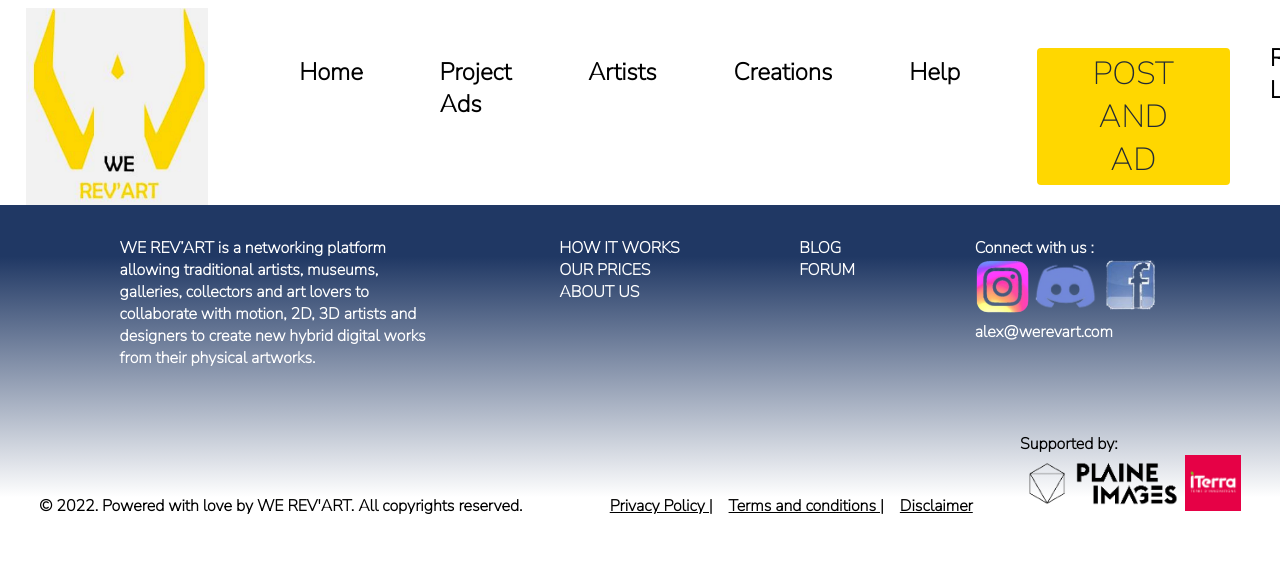
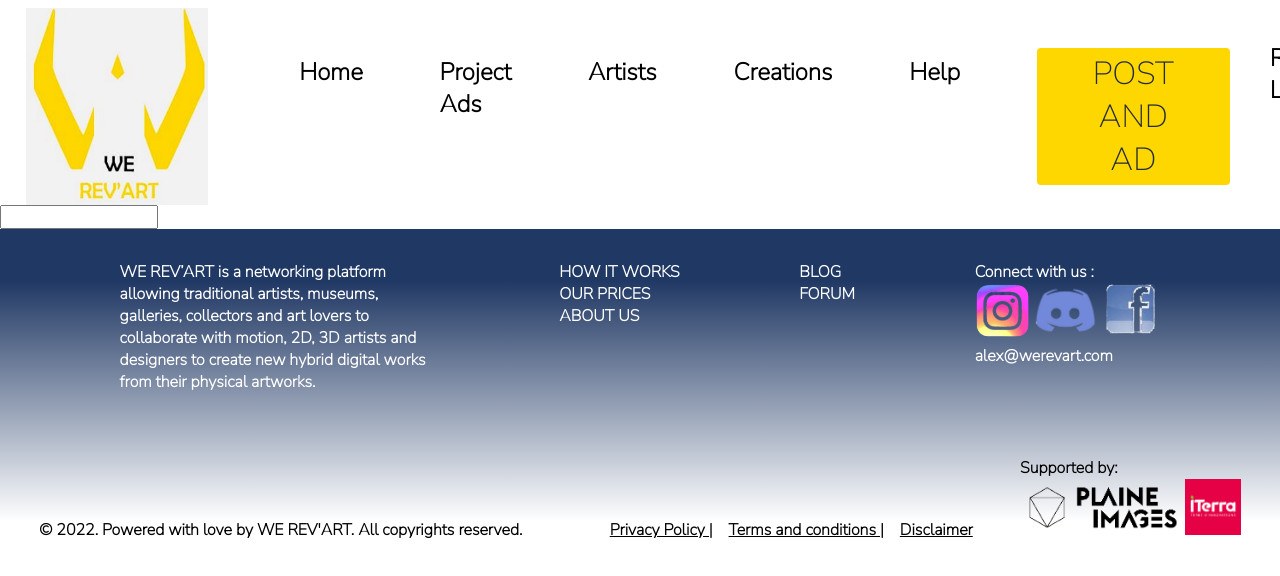
Before and after one commit to WildCodeSchool/2022-03-JS-Remote-404-we_rev_art, a React (Vite) app in the folder frontend/: page /My_Account in a window 1280 px wide. Shown: the top 576 px of the page. Built offline with nearby package versions, Linux system fonts and the light colour scheme.

Commit message:
creating the field component + data file associated for artist account registration + adding all the necessary data in the fieldDataArtistAccount

```diff
--- a/frontend/src/App.jsx
+++ b/frontend/src/App.jsx
@@ -6,6 +6,7 @@ import Creations from "./pages/Creations";
 import Help from "./pages/Help";
 import Register from "./pages/Register";
 import Login from "./pages/Login";
+import MyAccount from "./pages/MyAccount";
 import Header from "./components/Header";
 import Footer from "./components/Footer";
 
@@ -23,6 +24,7 @@ function App() {
         <Route path="/Help" element={<Help />} />
         <Route path="/Register" element={<Register />} />
         <Route path="/Login" element={<Login />} />
+        <Route path="/My_Account" element={<MyAccount />} />
       </Routes>
       <Footer />
     </BrowserRouter>
--- /dev/null
+++ b/frontend/src/components/Field.jsx
@@ -0,0 +1,12 @@
+import React from "react";
+import fieldData from "../data/fieldData";
+
+function Field({ index }) {
+  return (
+    <label htmlFor={fieldData[index]}>
+      <input type="text" />
+    </label>
+  );
+}
+
+export default Field;
--- /dev/null
+++ b/frontend/src/data/fieldData.js
@@ -0,0 +1,61 @@
+const fieldDataArtistAccount = [
+  {
+    id: 0,
+    label: "First name",
+    required: true,
+  },
+  {
+    id: 1,
+    label: "Last name",
+    required: true,
+  },
+  {
+    id: 2,
+    label: "Username",
+    required: true,
+  },
+  {
+    id: 3,
+    label: "Name of company",
+  },
+  {
+    id: 4,
+    label: "Company registration number",
+  },
+  {
+    id: 5,
+    label: "Country of registration",
+  },
+  {
+    id: 6,
+    label: "Address",
+    required: true,
+  },
+  {
+    id: 7,
+    label: "Postcode",
+    required: true,
+  },
+  {
+    id: 8,
+    label: "City",
+    required: true,
+  },
+  {
+    id: 9,
+    label: "Country",
+    required: true,
+  },
+  {
+    id: 10,
+    label: "Email address",
+    required: true,
+  },
+  {
+    id: 11,
+    label: "Password",
+    required: true,
+  },
+];
+
+export default fieldDataArtistAccount;
--- /dev/null
+++ b/frontend/src/pages/MyAccount.jsx
@@ -0,0 +1,16 @@
+import React from "react";
+// import MiniHeader from "../components/MiniHeader";
+import Field from "../components/Field";
+
+function MyAccount() {
+  return (
+    <div>
+      {/* <MiniHeader index={5} /> */}
+      <section>
+        <Field index={0} />
+      </section>
+    </div>
+  );
+}
+
+export default MyAccount;
--- a/frontend/src/style/Lists.css
+++ b/frontend/src/style/Lists.css
@@ -12,7 +12,6 @@
 .list-container {
   display: flex;
   justify-content: flex-start;
-
 }
 .list-container2 {
   display: flex;
```
Also changed, not shown: frontend/src/style/cardProject.css (+16 -19 lines).
